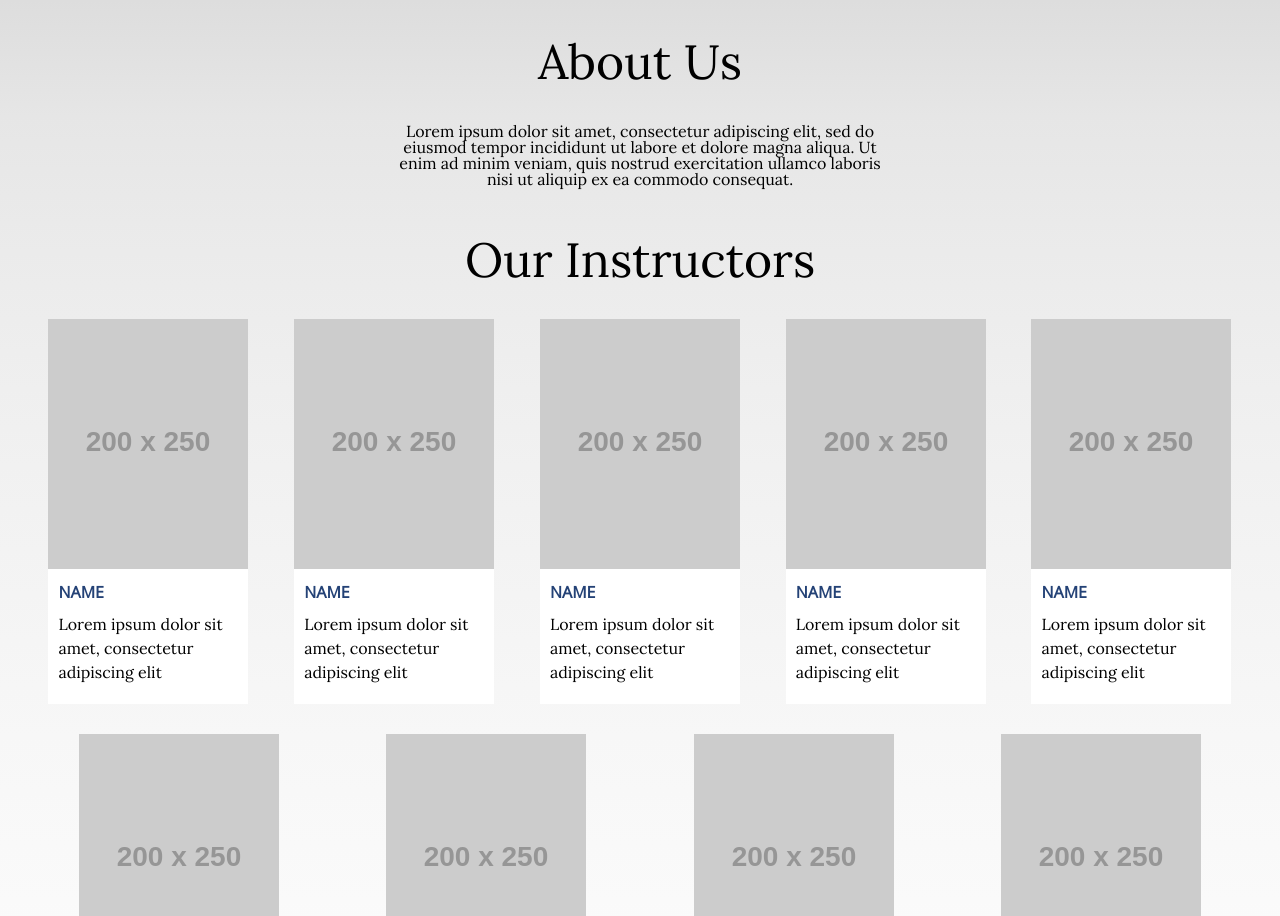
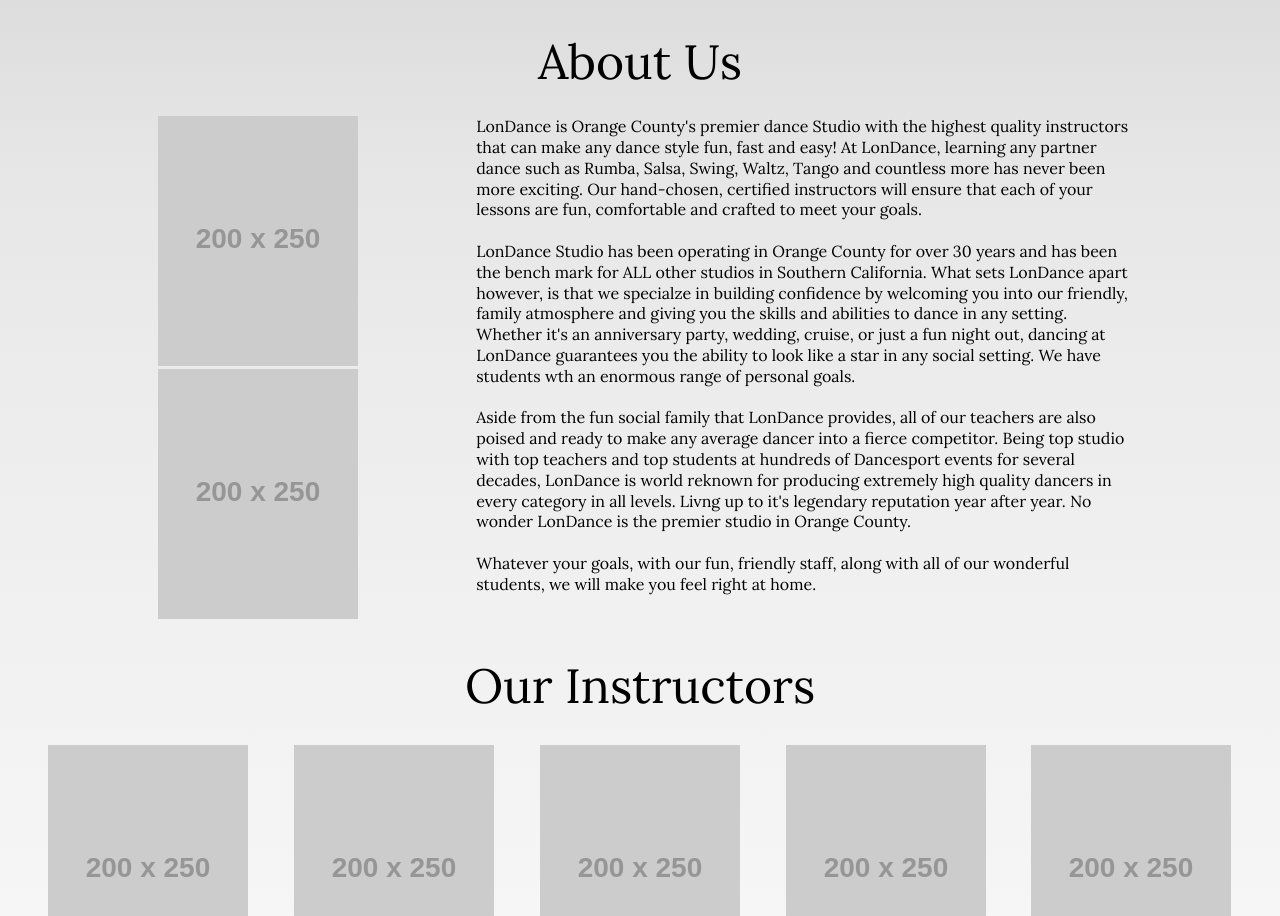
Before and after one commit to castlemaninc/lon-dance, a website: page index.html in a window 1280 px wide. Shown: the part 808-1724 px from the top of the page. Drawn offline with nearby package versions, Linux system fonts and the light colour scheme; placeholder pictures from the web are drawn by us.

Commit message:
adding text and img placeholders to about us section

```diff
--- a/index.html
+++ b/index.html
@@ -56,7 +56,18 @@
 
 		<section class="about-us">
 			<h1 class="section-heading">About Us</h1>
-			<p class="section-description">Lorem ipsum dolor sit amet, consectetur adipiscing elit, sed do eiusmod tempor incididunt ut labore et dolore magna aliqua. Ut enim ad minim veniam, quis nostrud exercitation ullamco laboris nisi ut aliquip ex ea commodo consequat.</p>
+			<div class="about-grid">
+				<div class="owner-photos">
+					<img id="owner1" src="http://via.placeholder.com/200x250">
+					<img id="owner2"src="http://via.placeholder.com/200x250">
+				</div>
+				<div class="about-description">
+					<p>LonDance is Orange County's premier dance Studio with the highest quality instructors that can make any dance style fun, fast and easy! At LonDance, learning any partner dance such as Rumba, Salsa, Swing, Waltz, Tango and countless more has never been more exciting. Our hand-chosen, certified instructors will ensure that each of your lessons are fun, comfortable and crafted to meet your goals.</p><br>
+					<p>LonDance Studio has been operating in Orange County for over 30 years and has been the bench mark for ALL other studios in Southern California. What sets LonDance apart however, is that we specialze in building confidence by welcoming you into our friendly, family atmosphere and giving you  the skills and abilities to dance in any setting. Whether it's an anniversary party, wedding, cruise, or just a fun night out, dancing at LonDance guarantees you the ability to look like a star in any social setting. We have students wth an enormous range of personal goals.</p><br>
+					<p>Aside from the fun social family that LonDance provides, all of our teachers are also poised and ready to make any average dancer into a fierce competitor. Being top studio with top teachers and top students at hundreds of Dancesport events for several decades, LonDance is world reknown for producing extremely high quality dancers in every category in all levels. Livng up to it's legendary reputation year after year. No wonder LonDance is the premier studio in Orange County.</p><br>
+					<p>Whatever your goals, with our fun, friendly staff, along with all of our wonderful students, we will make you feel right at home.</p>
+				</div>
+			</div>
 			<h1 class="section-heading">Our Instructors</h1>
 			<div class="instructors-container">
 				<div class="instructor-card">
--- a/scss/_flexbox.scss
+++ b/scss/_flexbox.scss
@@ -21,8 +21,8 @@
 .down-arrow-container {
 	display: flex;
 	justify-content: center;
+}
 
-}
 
 .instructors-container {
 	display: flex;
--- a/scss/style.scss
+++ b/scss/style.scss
@@ -191,13 +191,31 @@
 .about-us {
 
 	background: linear-gradient(#ddd, 30%, #fff);
-
-
 	padding-left: 2%;
 	padding-right: 2%;
 
 	.section-heading {
 		text-align:center;
+	}
+
+	.about-grid {
+		display: grid;
+		grid-template-columns: 1fr 2fr;
+		width: 80%;
+		margin-left: auto;
+		margin-right: auto;
+		margin-top: 30px;
+		margin-bottom: 40px;
+	}
+
+	.owner-photos {
+		#owner1, #owner2 {
+			margin: 0px 10px;
+		}
+	}
+
+	.about-description {
+		line-height: 1.3em;
 	}
 
 	.instructor-card {
```
Also changed, not shown: css/style.css.
